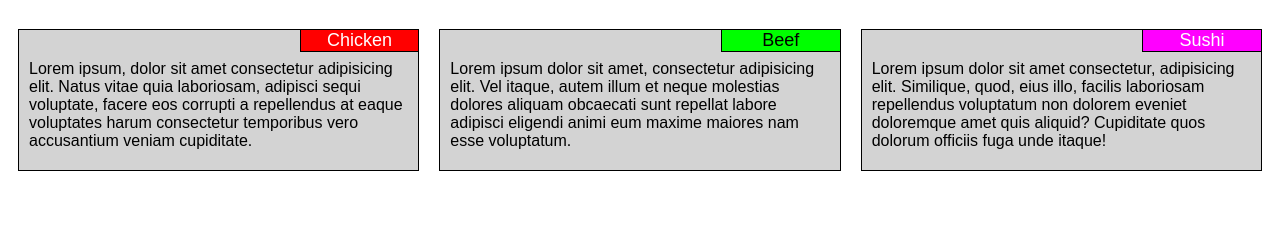
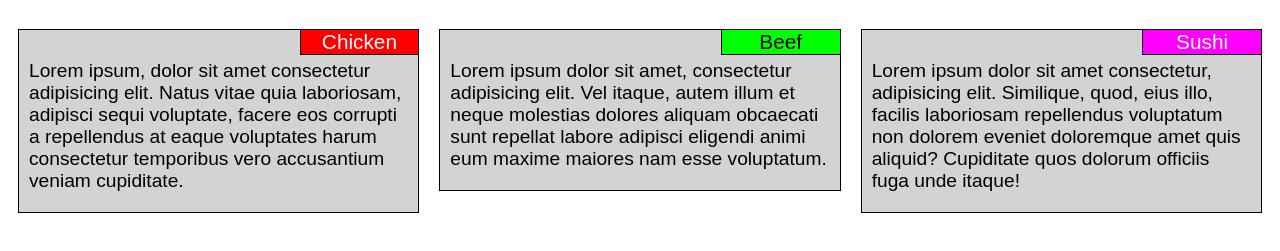
Before and after one commit to mikeandv/module2-solution, a plain HTML site: page index.html in a window 1280 px wide. Shown: the part 61-312 px from the top of the page. Drawn offline with Linux system fonts and the light colour scheme.

Commit message:
refactor fixed to relative dementions

```diff
--- a/css/style.css
+++ b/css/style.css
@@ -22,12 +22,12 @@ h1 {
 .item {
     border: 1px solid black;
     background-color: lightgrey;
-    height: auto;
+    min-height: 10vh;
 }
 
 p {
     margin: 30px 10px 20px;
-    font-size: 16px;
+    font-size: 1.2rem;
 }
 
 .title-region {
@@ -37,7 +37,7 @@ p {
     float: right;
     margin-top: -1px;
     margin-right: -1px;
-    font-size: 18px;
+    font-size: 1.3rem;
 }
 
 #title-region-1 {
```
